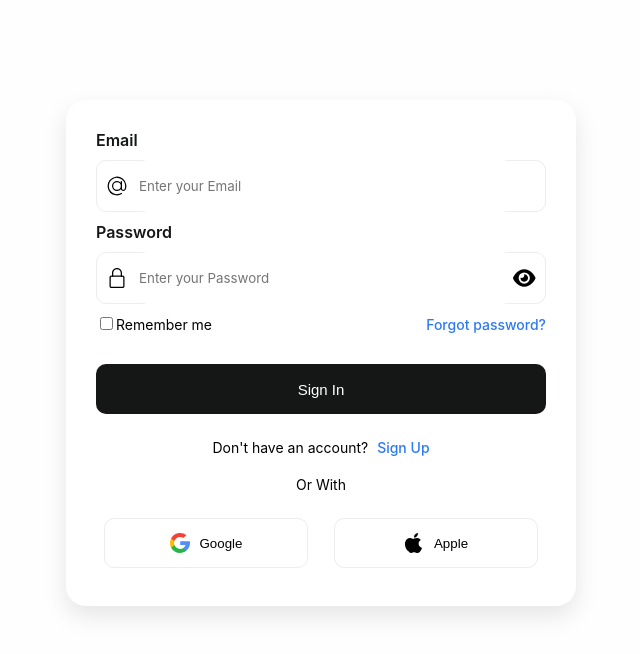
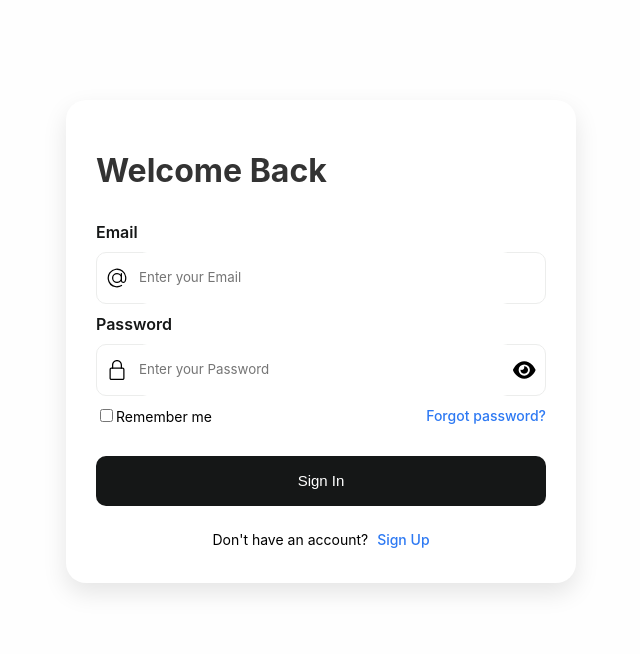
Before and after one commit to inalelub/ai-for-health, a React (Create React App) app in the folder frontend/: page /login in a window 1280 px wide. Shown: the top 654 px of the page, without its empty margins (434-1074 px from the left). Built offline with nearby package versions, Linux system fonts and the light colour scheme.

Commit message:
Updated login.js

```diff
--- a/frontend/src/login.js
+++ b/frontend/src/login.js
@@ -15,6 +15,7 @@ const navigate = useNavigate();
 
   return (
     <form className="form">
+      <h1>Welcome Back</h1>
       <div className="flex-column">
         <label>Email</label>
       </div>
@@ -53,29 +54,7 @@ const navigate = useNavigate();
       <button type="submit" className="button-submit" onClick={handleHome}>Sign In</button>
 
       <p className="p">Don't have an account? <span className="span" onClick={handleSignUp}>Sign Up</span></p>
-      <p className="p line">Or With</p>
 
-      <div className="flex-row">
-        <button className="btn google">
-          {/* Google Icon */}
-          <svg version="1.1" width="20" viewBox="0 0 512 512" xmlns="http://www.w3.org/2000/svg">
-            <path fill="#FBBB00" d="M113.47 309.408L95.648 375.94l-65.139 1.378C11.042 341.211 0 299.9 0 256c0-42.451 10.324-82.483 28.624-117.732h.014l57.992 10.632 25.404 57.644c-5.317 15.501-8.215 32.141-8.215 49.456 0 24.786 3.404 42.791 9.649 59.402z"/>
-            <path fill="#518EF8" d="M507.527 208.176C510.467 223.662 512 239.655 512 256c0 18.328-1.927 36.206-5.598 53.451-12.462 58.683-45.025 109.925-90.134 146.187l-.014-.014-73.044-3.727-10.338-64.535c29.932-17.554 53.324-45.025 65.646-77.911H261.628V208.176H400.515L507.527 208.176z"/>
-            <path fill="#28B446" d="M416.253 455.624l.014.014C372.396 490.901 316.666 512 256 512c-97.491 0-182.252-54.491-225.491-134.681l82.961-67.91c21.619 57.698 77.278 98.771 142.53 98.771 28.047 0 54.323-7.582 76.87-20.818l83.383 68.262z"/>
-            <path fill="#F14336" d="M419.404 58.936l-82.933 67.896c-23.335-14.586-50.919-23.012-80.471-23.012-66.729 0-123.429 42.957-143.965 102.724L28.638 138.268h-.014C71.23 56.123 157.06 0 256 0c62.115 0 119.068 22.126 163.404 58.936z"/>
-          </svg>
-          Google
-        </button>
-
-        <button className="btn apple">
-          {/* Apple Icon */}
-          <svg version="1.1" height="20" width="20" viewBox="0 0 22.773 22.773" xmlns="http://www.w3.org/2000/svg">
-            <path d="M15.769 0c.053 0 .106 0 .162 0 .13 1.606-.483 2.806-1.228 3.675-.731.863-1.732 1.7-3.351 1.573-.108-1.583.506-2.694 1.25-3.561C13.292.879 14.557.16 15.769 0z" />
-            <path d="M20.67 16.716c0 .016 0 .03 0 .045-.455 1.378-1.104 2.559-1.896 3.655-.723.995-1.609 2.334-3.191 2.334-1.367 0-2.275-.879-3.676-.903-1.482-.024-2.297.735-3.652.926-.155 0-.31 0-.462 0-.995-.144-1.798-.932-2.383-1.642C2.685 19.133 1.352 16.423 1.104 12.955c0-.34 0-.679 0-1.019.105-2.482 1.311-4.5 2.914-5.478.846-.52 2.009-.963 3.304-.765.555.086 1.122.276 1.619.464.471.181 1.06.502 1.618.485.378-.011.754-.208 1.135-.347 1.116-.403 2.21-.865 3.652-.648 1.733.262 2.963 1.032 3.723 2.22-1.466.933-2.625 2.339-2.427 4.74.273 2.129 1.541 3.405 3.125 4.157z" />
-          </svg>
-          Apple
-        </button>
-      </div>
     </form>
   );
 };
```
